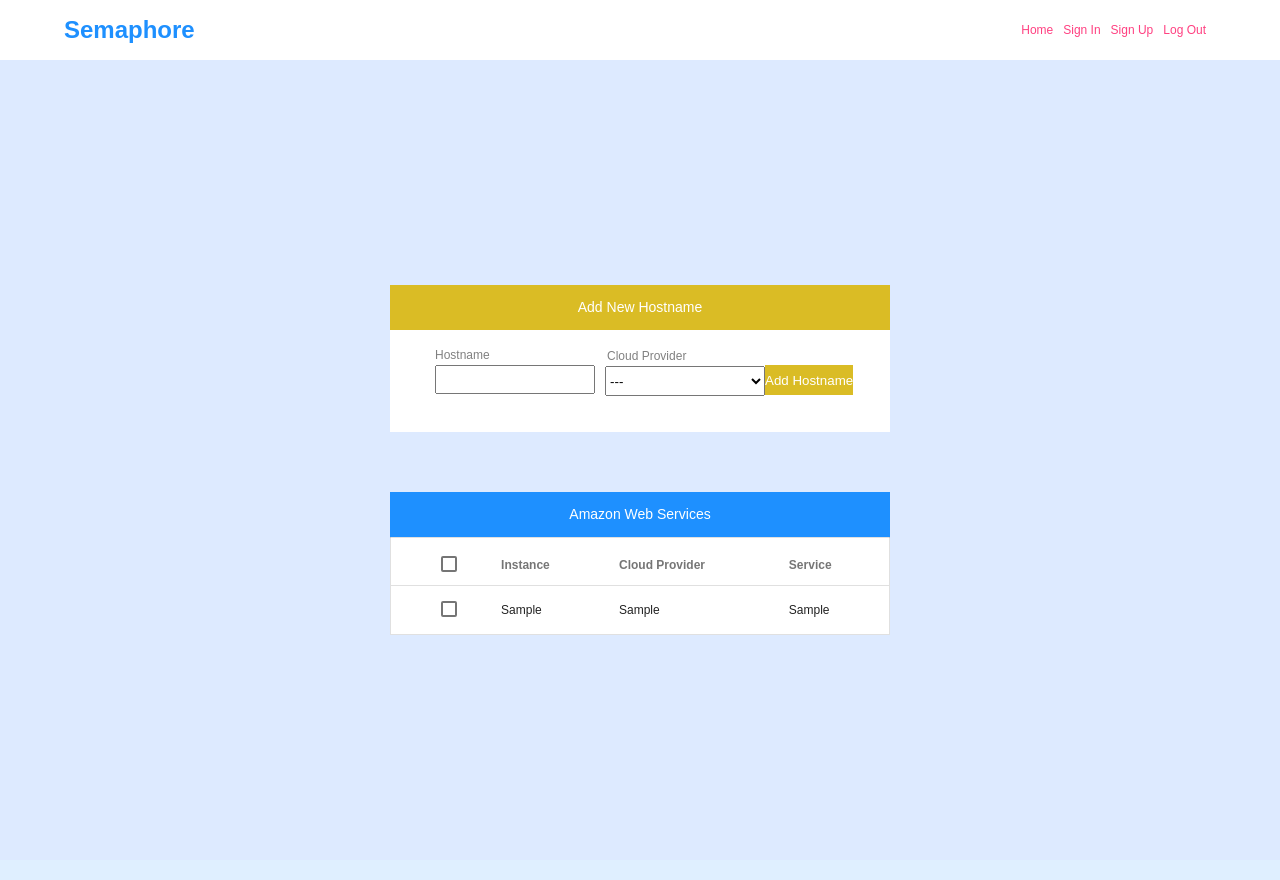
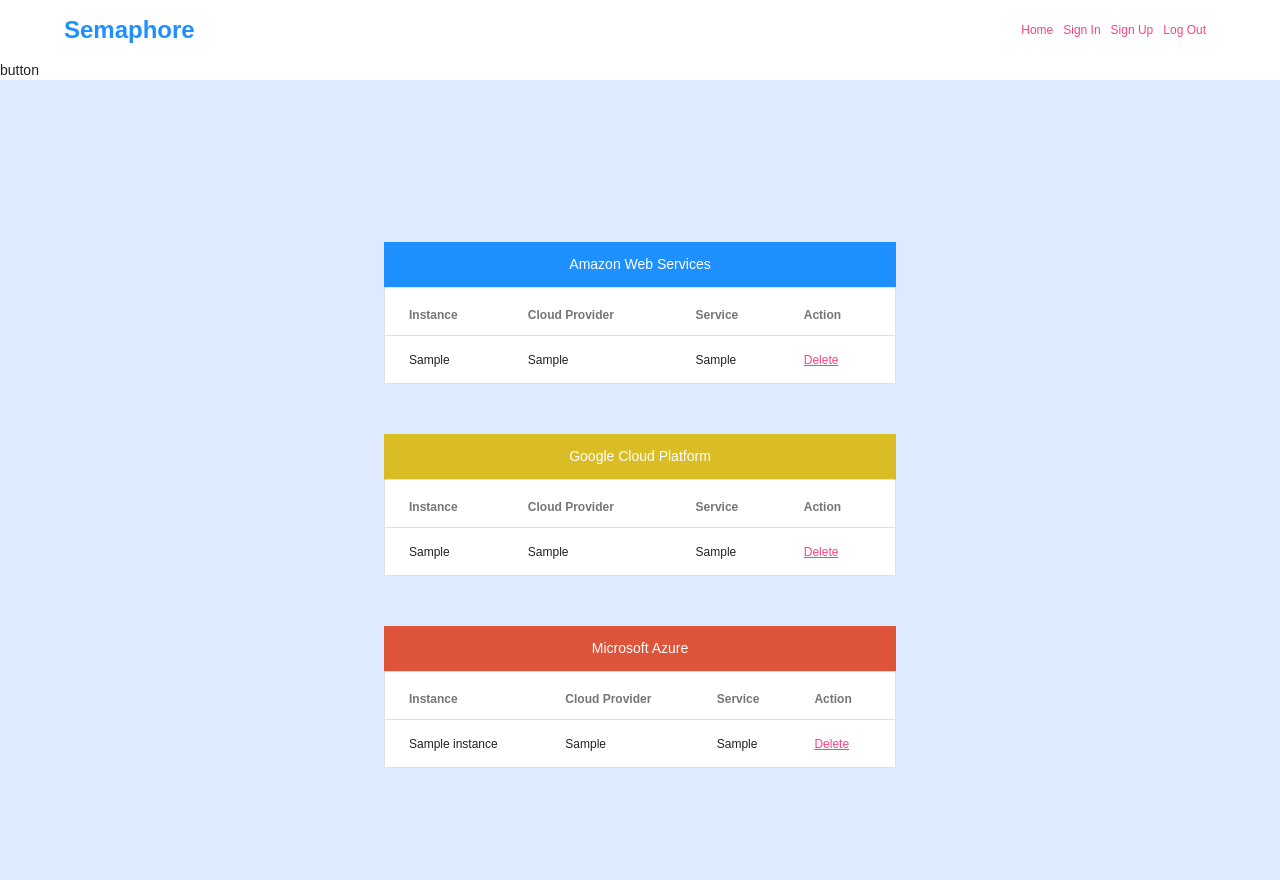
Before and after one commit to pchung39/semaphore-django, a Django app: template semaphore/semaphore_app/templates/manage.html in a window 1280 px wide. Before the commit the page ends 635 px from the top, so only its background shows below. Run offline with Django 3.2, Linux system fonts and the light colour scheme; tables that the repository leaves empty hold one stand-in row (values such as "Sample post"); the template is opened without the code that fills it: values that come from a table or form of the project are taken from there, most other values are stand-ins (such as "Sample title", 1, 10 or a date in 2020); some libraries are stand-ins or nearby versions; some web fonts are replaced.

Commit message:
v1: logic for removing instance and add instance popup

```diff
--- a/semaphore/semaphore/settings.py
+++ b/semaphore/semaphore/settings.py
@@ -78,9 +78,9 @@ DATABASES = {
     'default': {
         'ENGINE': 'django.db.backends.postgresql',
         'NAME': 'gaze',
-        'USER': 'paul',
-        'PASSWORD': 'psalm119',
-        'HOST': 'gaze.clrqv76ujq9t.us-east-1.rds.amazonaws.com',
+        'USER': '',
+        'PASSWORD': '',
+        'HOST': '',
         'PORT': '5432',
     }
 }
--- a/semaphore/semaphore_app/models.py
+++ b/semaphore/semaphore_app/models.py
@@ -2,18 +2,7 @@ from django.db import models
 from django.utils import timezone
 # Create your models here.
 
-'''
-class Users(models.Model):
 
-    id = models.AutoField(primary_key=True)
-    username = models.CharField(max_length=25)
-    password = models.CharField(max_length=25)
-    email = models.CharField(max_length=100)
-    created_date = models.DateTimeField(default=timezone.now)
-
-    def __str__(self):
-        return '<id: {}, username: {}>'.format(self.id, self.username)
-'''
 class Instance(models.Model):
 
     user = models.ForeignKey('auth.User')
--- a/semaphore/semaphore_app/static/css/manage.css
+++ b/semaphore/semaphore_app/static/css/manage.css
@@ -1,7 +1,8 @@
 .tableContainer {
   display: flex;
   flex-direction: column;
-  width: 500px;
+  width: 40vw;
+  margin-top: 50px;
 }
 
 .addHostname {
@@ -35,17 +36,29 @@
   background-color: dodgerblue;
 }
 
+#red {
+  background-color: #dd543a;
+}
+
 .tableHeader p {
   font-size: 14px;
   margin-top: 15px;
   align-self: center;
 }
 
-.hostnameField {
+#popupForm {
+  display: flex;
+  justify-content: center;
+  align-items: center;
+  margin-top: 40px;
+}
+
+.hostnameField, .cloud-provider, .provider-service {
   display: flex;
   flex-direction: column;
-  width: 160px;
-  margin-left: 45px;
+  width: 250px;
+  margin-top: 10px;
+  justify-content: center;
 }
 
 .hostnameInput {
@@ -63,29 +76,28 @@
 
 }
 
+
 .cloudLabel {
   font-size: 12px;
   color: grey;
-  margin-left: 12px;
 }
 
 .cloudSelect {
   outline: none;
-  margin-left: 10px;
-  width: 160px;
+  width: 250px;
   height: 30px;
 }
 
 form {
   display: flex;
-  flex-direction: row;
-  margin-top: 15px;
+  flex-direction: column;
+  margin-top: 25px;
 }
 
 #hostnameButton {
   border: none;
   outline: none;
-  width: 100px;
+  width: 160px;
   height: 30px;
   background-color: #dabc25;
   color: white;
@@ -93,6 +105,59 @@ form {
   margin-right: 45px;
 }
 
+#hostnameButton:hover {
+  cursor: pointer;
+  opacity: 0.6;
+}
+
 th, td {
   font-size: 12px;
 }
+
+#popupHeader {
+  display: flex;
+  justify-content: flex-end;
+  flex-direction: row;
+  align-items: center;
+  background: dodgerblue;
+  padding: 10px 0px;
+  color: white;
+}
+
+
+#overlay {
+  display: none;
+  position: absolute;
+  top: 0;
+  bottom: 0;
+  background: dodgerblue;
+  width: 100%;
+  height: 100%;
+  opacity: 0.5;
+  z-index: 100;
+}
+
+#popup {
+  display: none;
+  position: absolute;
+  left: 35%;
+  top: 25%;
+  background: #fff;
+  width: 400px;
+  height: 450px;
+  z-index: 200;
+}
+
+#popupclose {
+  float: right;
+  padding: 10px;
+  cursor: pointer;
+}
+
+.popupcontent {
+  padding: 10px;
+}
+
+#button {
+  cursor: pointer;
+}
--- a/semaphore/semaphore_app/templates/manage.html
+++ b/semaphore/semaphore_app/templates/manage.html
@@ -24,54 +24,141 @@
         </div>
       </div>
     </div>
-
-    <div class="contentContainer">
-      <div class="mainContent">
-        <div class='addHostname'>
-            <div class="tableHeader" id="yellow"><p> Add New Hostname </p></div>
-            <form action='/service' method="POST">
+    <div>
+      <div id="button">button</div>
+      <div id="overlay"></div>
+      <div id="popup">
+        <div id="popupHeader">
+          <div id="popupTitle">Add an Instance</div>
+          <div id="popupclose">close</div>
+        </div>
+        <div id="popupForm">
+          <form action='/service/' method="POST">
+            <div class="cloud-provider">
+              <label class="cloudLabel" for="cloudSelect">Cloud Provider</label>
+              <select class="cloudSelect">
+                <option value="-">---</option>
+                <option value="Amazon Web Services">Amazon Web Services</option>
+                <option value="Google Cloud Platform">Google Cloud Platform</option>
+                <option value="Microsoft Azure">Microsoft Azure</option>
+                <option value="digital ocean">Digital Ocean</option>
+              </select>
+            </div>
+            <div class="provider-service">
+              <label class="cloudLabel" for="cloudSelect">Cloud Service</label>
+              <select class="cloudSelect">
+                <option value="-">---</option>
+                <option value="EC2">EC2</option>
+                <option value="EBS">EBS</option>
+              </select>
+            </div>
             <div class="hostnameField">
               <label class="hostnameLabel" for="hostname">Hostname</label>
               <input class="hostnameInput" type="text" id="hostname" name='hostname'>
             </div>
-              <div class="cloud-provider">
-                <label class="cloudLabel" for="cloudSelect">Cloud Provider</label>
-                <select class="cloudSelect">
-                  <option value="-">---</option>
-                  <option value="amazon web services">Amazon Web Services</option>
-                  <option value="google cloud platform">Google Cloud Platform</option>
-                  <option value="microsoft azure">Microsoft Azure</option>
-                  <option value="digital ocean">Digital Ocean</option>
-                </select>
-              </div>
-              <input id="hostnameButton" type="button" name="add-hostname" value="Add Hostname">
+            <button id="hostnameButton" type="submit" name="add-instance">Add Instance</button>
           </form>
-          <br>
-        <p> {{ message }} </p>
         </div>
       </div>
+    </div>
+
+    <div class="contentContainer">
       <div class="tableContainer">
+        {% if aws %}
         <div class="tableHeader" id="blue"><p>Amazon Web Services</p></div>
-          <table class="full-width mdl-data-table mdl-js-data-table mdl-data-table--selectable">
+        <table class="full-width mdl-data-table mdl-js-data-table">
             <thead>
               <tr>
                 <th class="mdl-data-table__cell--non-numeric">Instance</th>
                 <th class="mdl-data-table__cell--non-numeric">Cloud Provider</th>
                 <th class="mdl-data-table__cell--non-numeric">Service</th>
+                <th class="mdl-data-table__cell--non-numeric">Action</th>
               </tr>
             </thead>
             <tbody>
-                {% for instance in instances %}
+              {% for instance in aws %}
               <tr>
                 <td class="mdl-data-table__cell--non-numeric"> {{ instance.instance }} </td>
                 <td class="mdl-data-table__cell--non-numeric"> {{ instance.instance_provider }} </td>
                 <td class="mdl-data-table__cell--non-numeric"> {{ instance.provider_service }} </td>
+                <td class="mdl-data-table__cell--non-numeric"><a href="/delete/{{ instance.id }}/">Delete</a></td>
               </tr>
               {% endfor %}
             </tbody>
       </table>
+      {% endif %}
     </div>
+
+    <div class="tableContainer">
+      {% if gcp %}
+      <div class="tableHeader" id="yellow"><p>Google Cloud Platform</p></div>
+      <table class="full-width mdl-data-table mdl-js-data-table">
+          <thead>
+            <tr>
+              <th class="mdl-data-table__cell--non-numeric">Instance</th>
+              <th class="mdl-data-table__cell--non-numeric">Cloud Provider</th>
+              <th class="mdl-data-table__cell--non-numeric">Service</th>
+              <th class="mdl-data-table__cell--non-numeric">Action</th>
+            </tr>
+          </thead>
+          <tbody>
+            {% for instance in gcp %}
+            <tr>
+              <td class="mdl-data-table__cell--non-numeric"> {{ instance.instance }} </td>
+              <td class="mdl-data-table__cell--non-numeric"> {{ instance.instance_provider }} </td>
+              <td class="mdl-data-table__cell--non-numeric"> {{ instance.provider_service }} </td>
+              <td class="mdl-data-table__cell--non-numeric"><a href="/delete/{{ instance.id }}/">Delete</a></td>
+            </tr>
+            {% endfor %}
+          </tbody>
+    </table>
+    {% endif %}
+  </div>
+
+    <div class="tableContainer">
+      {% if azure %}
+      <div class="tableHeader" id="red"><p>Microsoft Azure</p></div>
+      <table class="full-width mdl-data-table mdl-js-data-table">
+          <thead>
+            <tr>
+              <th class="mdl-data-table__cell--non-numeric">Instance</th>
+              <th class="mdl-data-table__cell--non-numeric">Cloud Provider</th>
+              <th class="mdl-data-table__cell--non-numeric">Service</th>
+              <th class="mdl-data-table__cell--non-numeric">Action</th>
+            </tr>
+          </thead>
+          <tbody>
+            {% for instance in azure %}
+            <tr>
+              <td class="mdl-data-table__cell--non-numeric"> {{ instance.instance }} </td>
+              <td class="mdl-data-table__cell--non-numeric"> {{ instance.instance_provider }} </td>
+              <td class="mdl-data-table__cell--non-numeric"> {{ instance.provider_service }} </td>
+              <td class="mdl-data-table__cell--non-numeric"><a href="/delete/{{ instance.id }}/">Delete</a></td>
+            </tr>
+            {% endfor %}
+          </tbody>
+    </table>
+    {% endif %}
+  </div>
+
+
   </div>
 </body>
-
+  <script type="text/javascript">
+    // Initialize Variables
+    var closePopup = document.getElementById("popupclose");
+    var overlay = document.getElementById("overlay");
+    var popup = document.getElementById("popup");
+    var button = document.getElementById("button");
+    // Close Popup Event
+    closePopup.onclick = function() {
+      overlay.style.display = 'none';
+      popup.style.display = 'none';
+    };
+    // Show Overlay and Popup
+    button.onclick = function() {
+      overlay.style.display = 'block';
+      popup.style.display = 'block';
+    }
+  </script>
 </html>
--- a/semaphore/semaphore_app/urls.py
+++ b/semaphore/semaphore_app/urls.py
@@ -8,5 +8,6 @@ urlpatterns = [
     url(r'^signup/', views.signup, name='signup'),
     #url(r'^service/', views.select_instance, name='select_instance'),
     url(r'^manage/', views.manage_services, name='manage'),
+    url(r'^delete/(?P<instance_id>[0-9]+)/$', views.delete_instance, name='delete_instance'),
 
 ]
```
Also changed, not shown: semaphore/semaphore_app/views.py (+24 -11 lines). Lines whose indentation alone changed are shown as unchanged.
